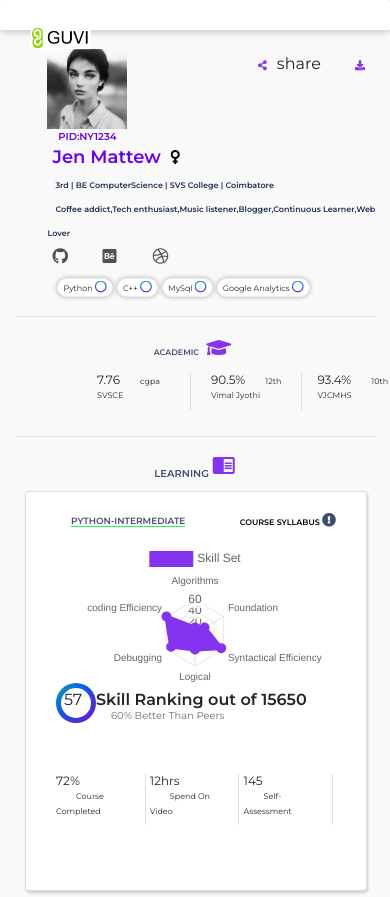
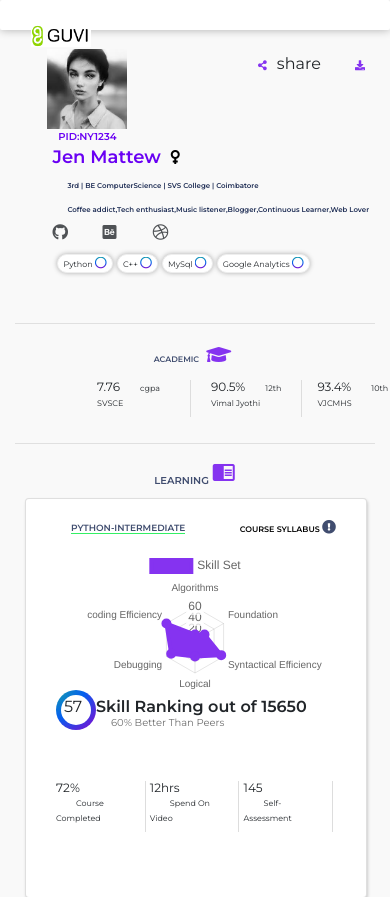
Before and after one commit to j4nma11ew/j4nma11ew.github.io, a plain HTML site: page index.html in a window 390 px wide. Shown: the top 897 px of the page. Drawn offline with nearby package versions, Linux system fonts and the light colour scheme.

Commit message:
Update style.css

```diff
--- a/style.css
+++ b/style.css
@@ -393,7 +393,7 @@
 	.col-lg-12{overflow:hidden;}
     .navbar { height: 30px; }
     .separate{
-        margin-top:60%;width:100%;}
+        margin-top:62%;width:100%;}
         .margin-up{display: none;}
         .user-name{
             font-size: 18px;
@@ -412,9 +412,7 @@
 #v-line{display: none;}
 .side-nav{display: none;}
 .description,.interest{
-    font-size:8px;
-    text-align: left;
-    margin:0px 8px 0 8px ;
+    font-size:7px;
   }
   .button {
     display: inline-block;
@@ -491,5 +489,5 @@
         display: inline-block;
     }
     .col-md-6>.card-title>span{font-size:9px;}
-	.logo{height:50px;width:50px;}
+	.logo{height:40px;width:40px;margin-top:-2px;}
   }
```
